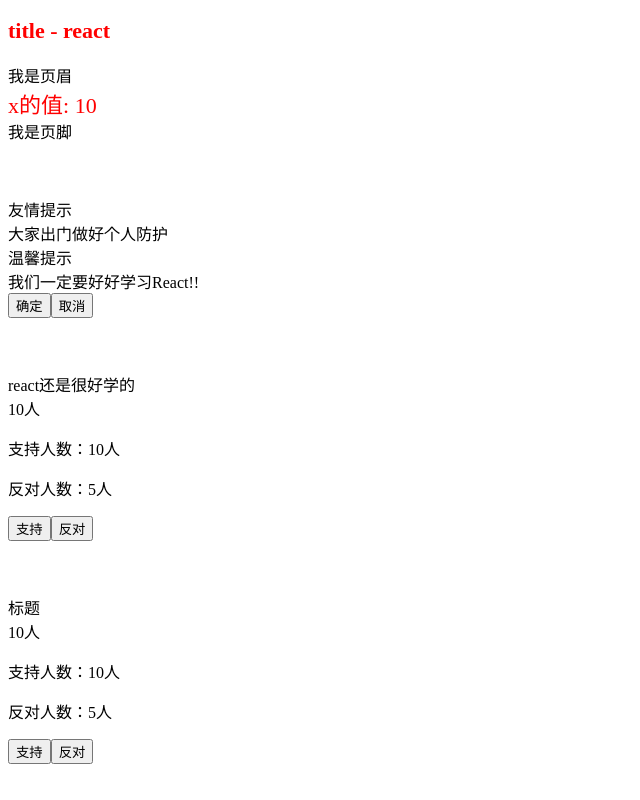
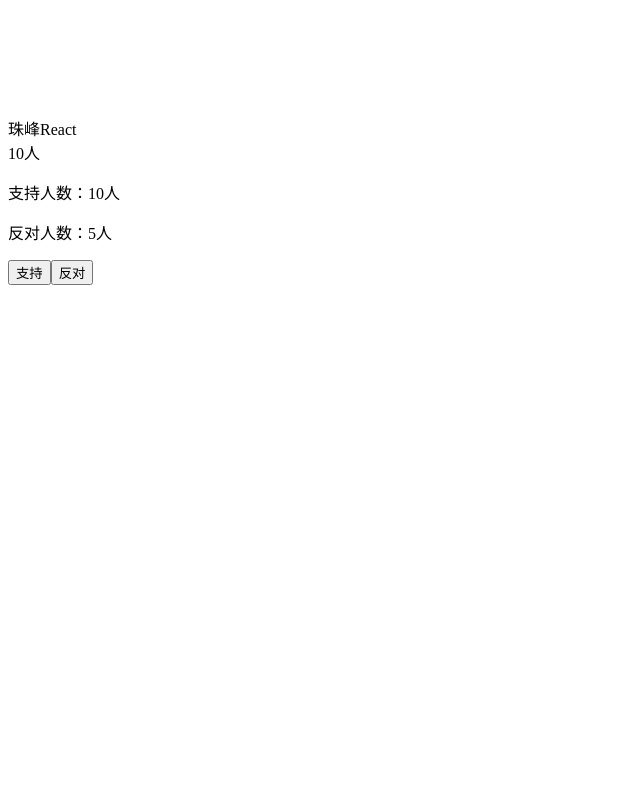
Before and after one commit to seeyax/React, a React app: page / in a window 1280 px wide. Shown: the whole page, without its empty margins (0-640 px from the left). Built offline with nearby package versions, Linux system fonts and the light colour scheme.

Commit message:
类组件更新的底层逻辑

```diff
--- a/src/index.jsx
+++ b/src/index.jsx
@@ -4,16 +4,16 @@
 import 'react-app-polyfill/ie11'
 import 'react-app-polyfill/ie9'
 import 'react-app-polyfill/stable'
-import DemoOne from './views/components/DemoOne';
-import Dialog from './views/components/Dialog';
-import Vote from './views/components/Vote'
+// import DemoOne from './views/components/DemoOne';
+// import Dialog from './views/components/Dialog';
+// import Vote from './views/components/Vote'
 import NewVote from './views/components/NewVotes'
 
 const root = ReactDOM.createRoot(document.getElementById('root'));
 
 root.render(
   <div>
-    <DemoOne title="title - react" x={10} className='box' style={{fontSize:'22px', color:'red'}}>
+    {/* <DemoOne title="title - react" x={10} className='box' style={{fontSize:'22px', color:'red'}}>
       <span slot="footer">我是页脚</span>
       <span slot="header">我是页眉</span>
     </DemoOne>
@@ -24,15 +24,15 @@
     <Dialog content="我们一定要好好学习React!!">
       <button slot="sure">确定</button>
       <button slot="cancel">取消</button>
-    </Dialog>
+    </Dialog> */}
     <br />
     <br />
     <br />
-    <Vote title="react还是很好学的"></Vote>
+    {/* <Vote title="react还是很好学的"></Vote> */}
     <br />
     <br />
     <br />
-    <NewVote></NewVote>
+    <NewVote title="珠峰React"></NewVote>
   </div>
 )
 
--- a/src/views/components/NewVotes.jsx
+++ b/src/views/components/NewVotes.jsx
@@ -8,19 +8,73 @@
 
 /** 从调用类组件[new NewVotes({...})]开始，类组件内部发生的事情：
  *    1. 初始化属性 & 规则校验
+ *       先规则校验，校验完毕后，再处理属性的其他操作
+ *      方案一：
+ *      constructor (props) {
+          super(props) // 会把传递进来的属性挂载在this实例上
+          console.log(this.props);
+        }
+        方案二： 即便我们自己不再constructor中处理[或者constructor都没写]，在constructor处理完毕后，
+                React内部也会把传递的props挂载在实例上，所以在其他的函数中，只要保证this是实例，就可
+                以基于this.props获取传递的属性！
+                  +同样this.props获取的属性对象也是被冻结的{只读的} Object.isFrozen(this.props) ->true
+        设置规则校验
+      2. 初始化状态
+        状态：后期修改状态，可以触发视图的更新
+        需要手动初始化，如果我们没有去做相关的处理，则默认会往实例上挂载一个state，初始值是null =》this.state = null
+        手动处理：
+          state = {
+            supNum: 10,
+            oppNum: 5
+          }
+        修改状态，控制视图更新
+          this.state.xxx = xxx: 这种操作仅仅是修改了状态值，但是无法让视图更新
+        想让视图更新，我们需要基于React.Component.prototype提供的方法操作：
+          @1 this.setState(partialState, callback) 既可以修改状态，也可以让视图更新
+            partialState: 部分状态
+            this.setState({
+              xxx:xxx
+            })
+          @2 this.forceUpdate() 强制更新
+      3.触发周期函数 componentWillMount()[钩子函数]：组件第一次渲染之前
+        钩子函数：在程序运行到某个阶段，我们可以基于一个处理函数，让开发者在这个阶段做一些自定义的事情
+          + 此周期函数，目前是不安全的[虽然可以用，但是未来可能要被移除了，所以不建议使用]
+        + 如果开启了React.StrictMode[React的严格模式]，则我们使用UNSAFE_componentWillMount 这样的周期函数，控制台会直接抛出红色警告错误
+        React.StrictMode VS use strict
+          + use strict: JS的严格模式
+          + React.StrictMode: React的严格模式，它会去检查React中一些不规范的语法，或者是一些不建议使用的API等
+      ４.触发render周期函数：渲染
+      5.触发componentDidMount周期函数: 第一次渲染完毕
+        + 已经把virtualDOM变为真实DOM了[所以我们可以获取真实DOM了]
  *
  */
 import React from 'react'
-let supNum = 10, oppNum = 5
+import PropTypes from 'prop-types'
 class NewVotes extends React.Component {
+  // 属性规则校验
+  static defaultProps = {
+    num:0
+  }
+  static propTypes = {
+    title: PropTypes.string.isRequired,
+    num: PropTypes.number
+  }
   constructor (props) {
     super(props)
-    console.log(props);
+    // console.log(this.props)
+  }
+  // 初始化状态
+  state = {
+    supNum: 10,
+    oppNum: 5
   }
   render () {
+    console.log(this.props)
+    let { title } = this.props,
+    { supNum, oppNum } = this.state
     return <div className="vote-box">
     <div className="header">
-      <div className="title">标题</div>
+      <div className="title">{title}</div>
       <span>10人</span>
     </div>
     <div className="main">
@@ -29,15 +83,24 @@
     </div>
     <div className="footer">
       <button onClick={()=>{
-        supNum++
-        console.log(supNum)
+        this.setState({
+          supNum: supNum + 1
+        })
       }}>支持</button>
       <button onClick={()=>{
-        oppNum++
-        console.log(oppNum)
+        this.state.oppNum++
+        this.forceUpdate()
       }}>反对</button>
     </div>
   </div>
+  }
+
+  componentWillMount() {
+    console.log('第一次渲染之前')
+  }
+
+  componentDidMount() {
+    console.log('第一次渲染完毕');
   }
 }
 
@@ -63,7 +126,6 @@
   }
 }
 Parent.prototype.y = 2000 // 在外部手动给构造函数原生上设置公共的属性
-let p = new Parent(10,20)
-console.log(p);
+// let p = new Parent(10,20)
 
 export default NewVotes
```
Also changed, not shown: src/笔记.txt.
